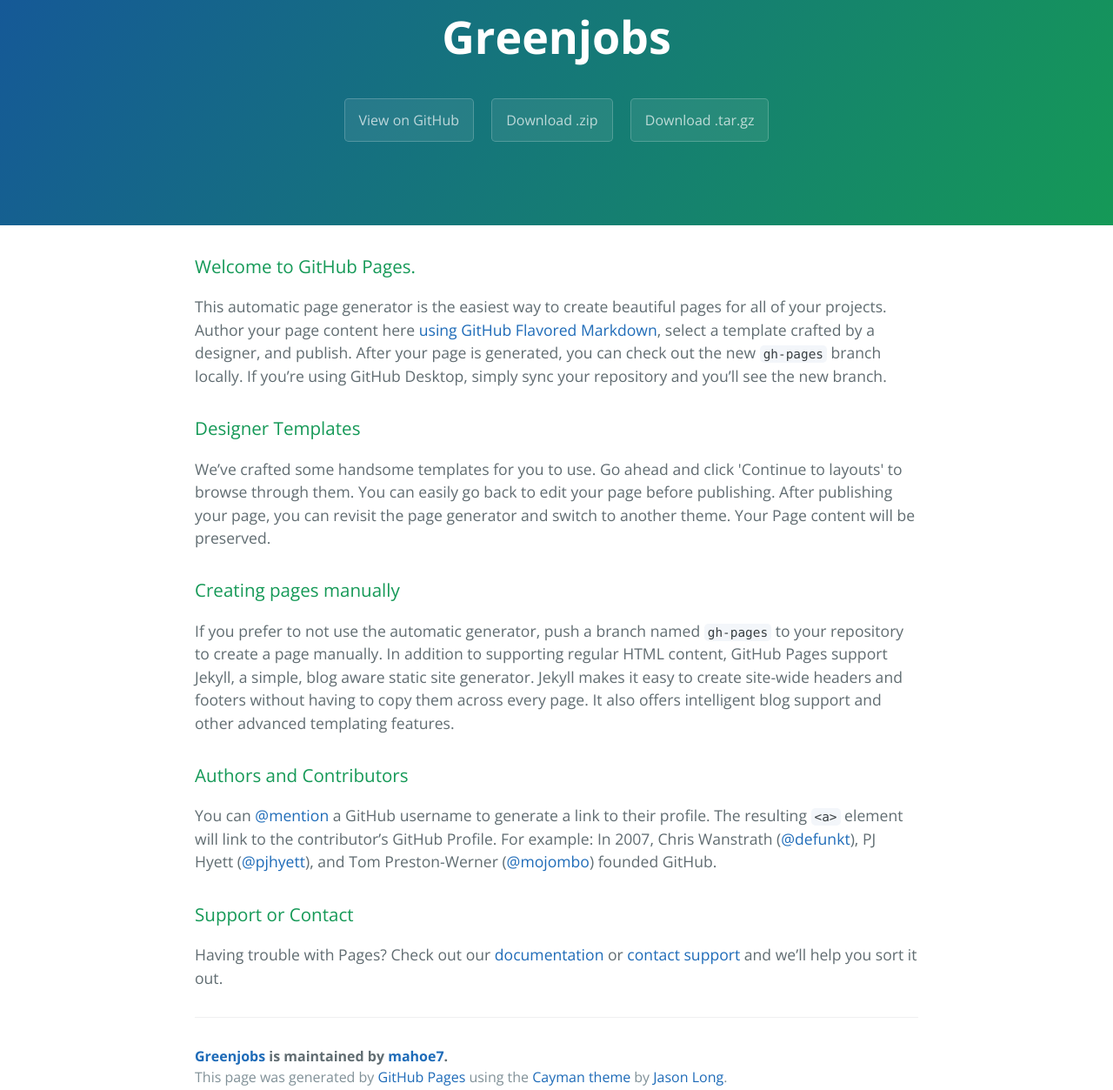
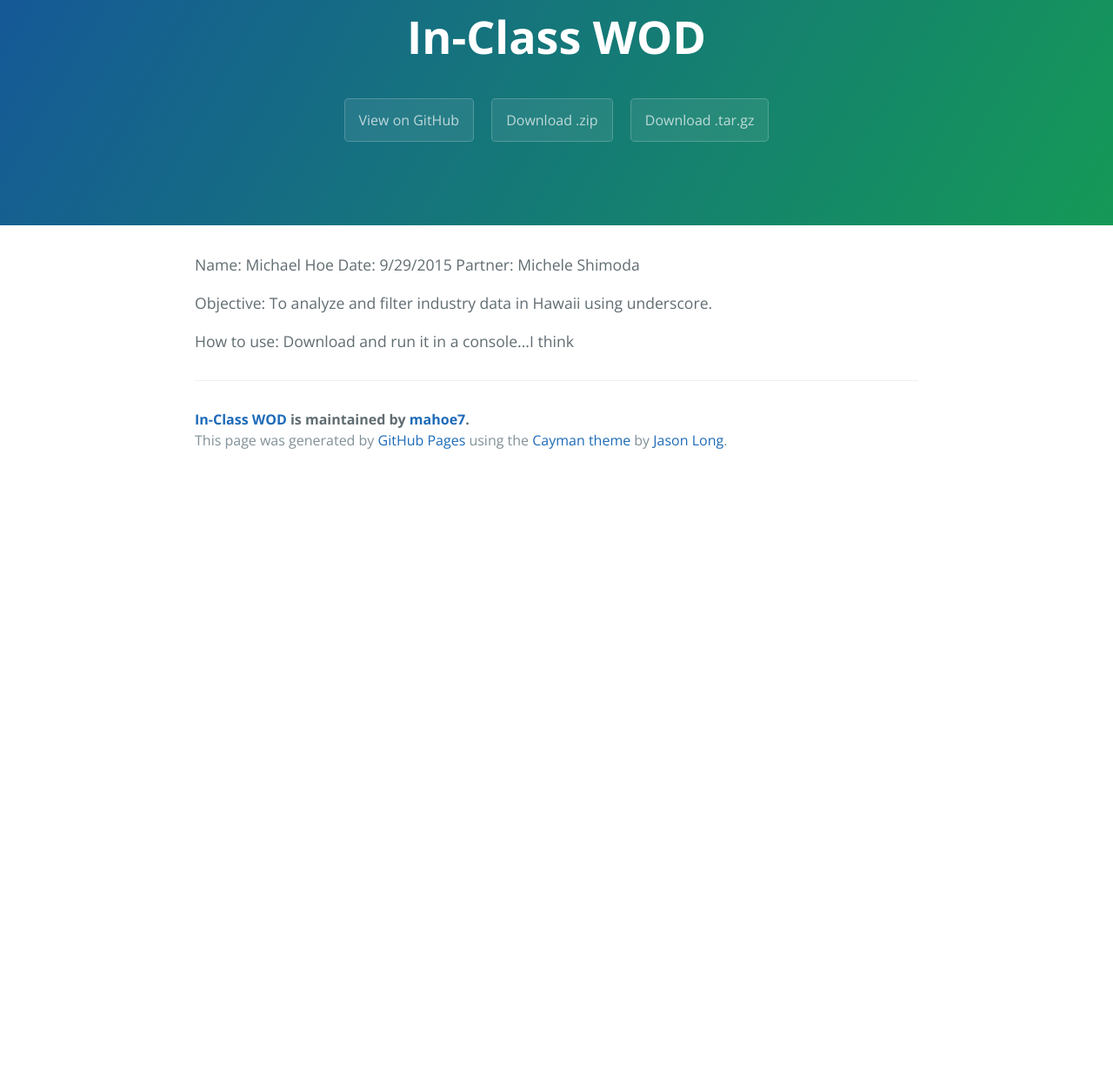
Before and after one commit to mahoe7/greenjobs, a plain HTML site: page index.html in a window 1280 px wide. Shown: the part 77-1330 px from the top of the page at 87% size. After the commit the page ends 800 px from the top, so only its background shows below. Drawn offline with nearby package versions, Linux system fonts and the light colour scheme.

```diff
--- a/index.html
+++ b/index.html
@@ -2,7 +2,7 @@
 <html lang="en-us">
   <head>
     <meta charset="UTF-8">
-    <title>Greenjobs by mahoe7</title>
+    <title>In-Class WOD by mahoe7</title>
     <meta name="viewport" content="width=device-width, initial-scale=1">
     <link rel="stylesheet" type="text/css" href="stylesheets/normalize.css" media="screen">
     <link href='https://fonts.googleapis.com/css?family=Open+Sans:400,700' rel='stylesheet' type='text/css'>
@@ -11,7 +11,7 @@
   </head>
   <body>
     <section class="page-header">
-      <h1 class="project-name">Greenjobs</h1>
+      <h1 class="project-name">In-Class WOD</h1>
       <h2 class="project-tagline"></h2>
       <a href="https://github.com/mahoe7/greenjobs" class="btn">View on GitHub</a>
       <a href="https://github.com/mahoe7/greenjobs/zipball/master" class="btn">Download .zip</a>
@@ -19,33 +19,16 @@
     </section>
 
     <section class="main-content">
-      <h3>
-<a id="welcome-to-github-pages" class="anchor" href="#welcome-to-github-pages" aria-hidden="true"><span class="octicon octicon-link"></span></a>Welcome to GitHub Pages.</h3>
+      <p>Name: Michael Hoe
+Date: 9/29/2015
+Partner: Michele Shimoda</p>
 
-<p>This automatic page generator is the easiest way to create beautiful pages for all of your projects. Author your page content here <a href="https://guides.github.com/features/mastering-markdown/">using GitHub Flavored Markdown</a>, select a template crafted by a designer, and publish. After your page is generated, you can check out the new <code>gh-pages</code> branch locally. If you’re using GitHub Desktop, simply sync your repository and you’ll see the new branch.</p>
+<p>Objective: To analyze and filter industry data in Hawaii using underscore.</p>
 
-<h3>
-<a id="designer-templates" class="anchor" href="#designer-templates" aria-hidden="true"><span class="octicon octicon-link"></span></a>Designer Templates</h3>
-
-<p>We’ve crafted some handsome templates for you to use. Go ahead and click 'Continue to layouts' to browse through them. You can easily go back to edit your page before publishing. After publishing your page, you can revisit the page generator and switch to another theme. Your Page content will be preserved.</p>
-
-<h3>
-<a id="creating-pages-manually" class="anchor" href="#creating-pages-manually" aria-hidden="true"><span class="octicon octicon-link"></span></a>Creating pages manually</h3>
-
-<p>If you prefer to not use the automatic generator, push a branch named <code>gh-pages</code> to your repository to create a page manually. In addition to supporting regular HTML content, GitHub Pages support Jekyll, a simple, blog aware static site generator. Jekyll makes it easy to create site-wide headers and footers without having to copy them across every page. It also offers intelligent blog support and other advanced templating features.</p>
-
-<h3>
-<a id="authors-and-contributors" class="anchor" href="#authors-and-contributors" aria-hidden="true"><span class="octicon octicon-link"></span></a>Authors and Contributors</h3>
-
-<p>You can <a href="https://github.com/blog/821" class="user-mention">@mention</a> a GitHub username to generate a link to their profile. The resulting <code>&lt;a&gt;</code> element will link to the contributor’s GitHub Profile. For example: In 2007, Chris Wanstrath (<a href="https://github.com/defunkt" class="user-mention">@defunkt</a>), PJ Hyett (<a href="https://github.com/pjhyett" class="user-mention">@pjhyett</a>), and Tom Preston-Werner (<a href="https://github.com/mojombo" class="user-mention">@mojombo</a>) founded GitHub.</p>
-
-<h3>
-<a id="support-or-contact" class="anchor" href="#support-or-contact" aria-hidden="true"><span class="octicon octicon-link"></span></a>Support or Contact</h3>
-
-<p>Having trouble with Pages? Check out our <a href="https://help.github.com/pages">documentation</a> or <a href="https://github.com/contact">contact support</a> and we’ll help you sort it out.</p>
+<p>How to use: Download and run it in a console...I think</p>
 
       <footer class="site-footer">
-        <span class="site-footer-owner"><a href="https://github.com/mahoe7/greenjobs">Greenjobs</a> is maintained by <a href="https://github.com/mahoe7">mahoe7</a>.</span>
+        <span class="site-footer-owner"><a href="https://github.com/mahoe7/greenjobs">In-Class WOD</a> is maintained by <a href="https://github.com/mahoe7">mahoe7</a>.</span>
 
         <span class="site-footer-credits">This page was generated by <a href="https://pages.github.com">GitHub Pages</a> using the <a href="https://github.com/jasonlong/cayman-theme">Cayman theme</a> by <a href="https://twitter.com/jasonlong">Jason Long</a>.</span>
       </footer>
```
Also changed, not shown: params.json (+1 -1 lines).
